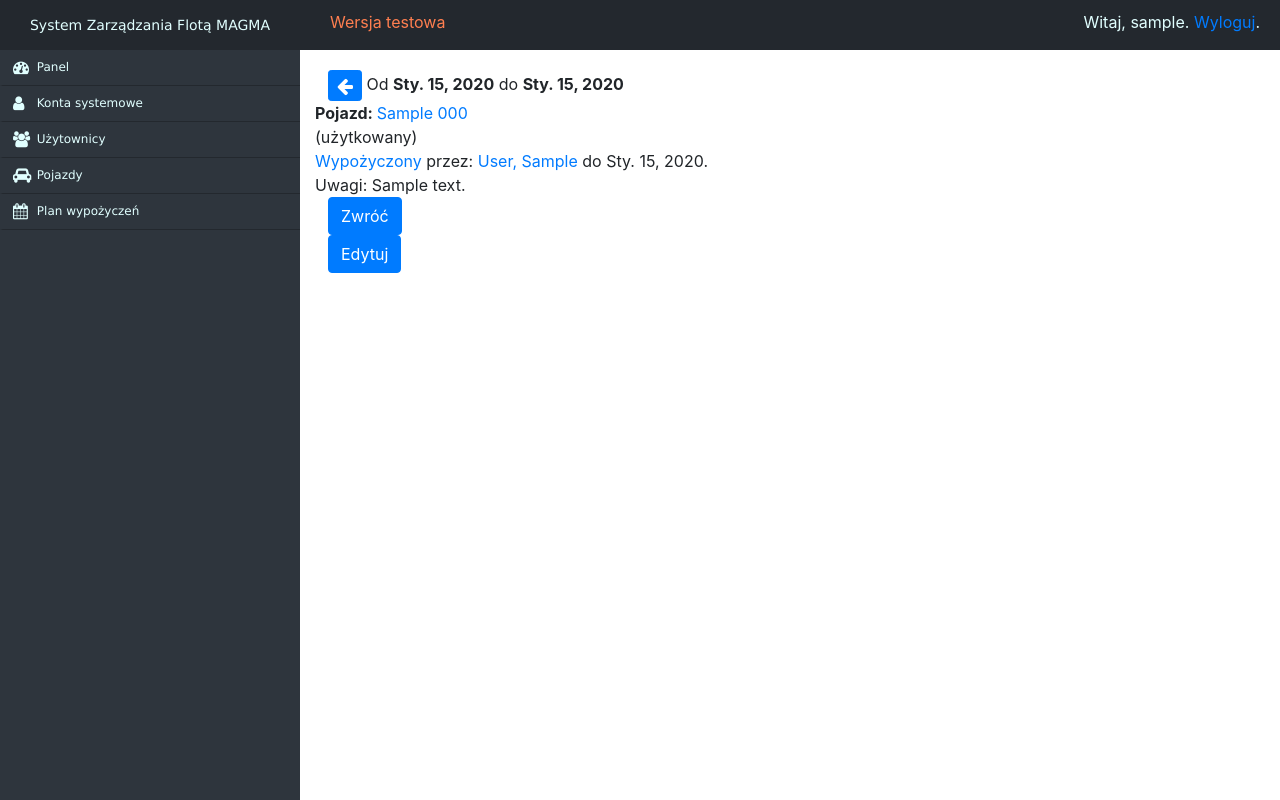
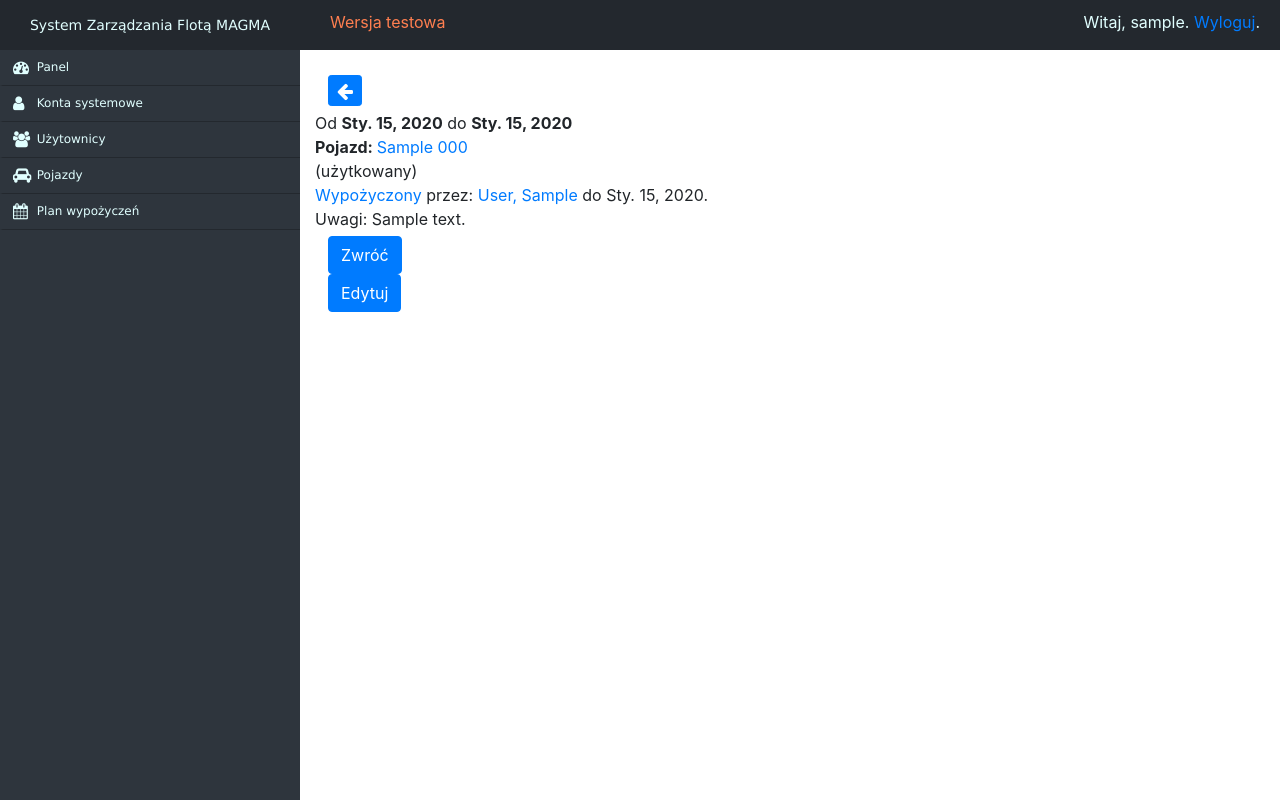
Before and after one commit to Delor4/Fleet_mng, a Django app: page /rent/1/ in a window 1280 px wide. Run offline with Django 3.2, Linux system fonts and the light colour scheme; a user stored in the database is signed in; tables that the repository leaves empty hold one stand-in row (values such as "Sample post"); parts of the project's set-up code (start-up, migrations or seed data) failed here and were passed over; some libraries are stand-ins or nearby versions.

Commit message:
buttons_row - rent

```diff
--- a/fleet_mng/templates/fleet_mng/rent.html
+++ b/fleet_mng/templates/fleet_mng/rent.html
@@ -2,15 +2,18 @@
 {% extends "fleet_mng/_base.html" %}
 {% block content %}
 {% load static %}
+<div class="buttons_row">
     <a href="{% url 'fleet_mng:week' %}">
       <button class="btn btn-primary btn-sm" type="button"><i class="fa fa-arrow-left fa-lg"></i></button>
     </a>
+</div>
 Od <b>{{ rent.from_date }}</b> do <b>{{ rent.to_date }}</b><br>
 <b>Pojazd: </b><a href="{% url 'fleet_mng:vehicle' rent.vehicle.id %}">{{ rent.vehicle }}</a><br>
     {%if rent.rented == 1 %} (użytkowany{%if rent.is_not_bring_back %} po terminie{% endif %}){% endif %}<br>
     {%include 'fleet_mng/_rented_by.html'%}<br>
     Uwagi: {{ rent.description }}<br>
 
+<div class="buttons_row">
     {% if perms.fleet_mng.can_mark_returned and rent.rented == 1 %}
         <script src="{% static 'fleet_mng/form_helpers.js' %}"></script>
         <form method=post name="bring_back_form" action="{% url 'fleet_mng:rent_bring_back' rent.id %}"
@@ -23,4 +26,5 @@ Od <b>{{ rent.from_date }}</b> do <b>{{ rent.to_date }}</b><br>
     {% if perms.fleet_mng.change_rent %}
     <a href="{% url 'fleet_mng:rent_edit' rent.id%}"><button type="submit" class="btn btn-primary">Edytuj</button></a>
     {% endif %}
+</div>
 {% endblock %}
```
Lines whose indentation alone changed are shown as unchanged.
